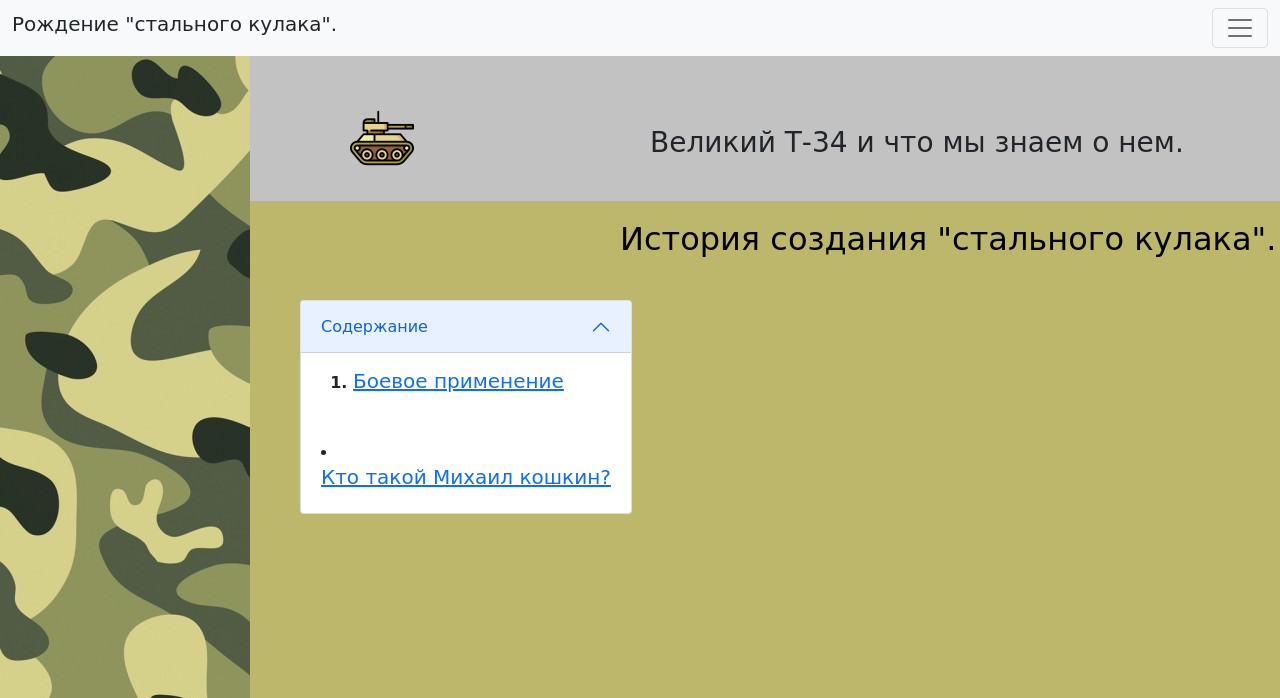
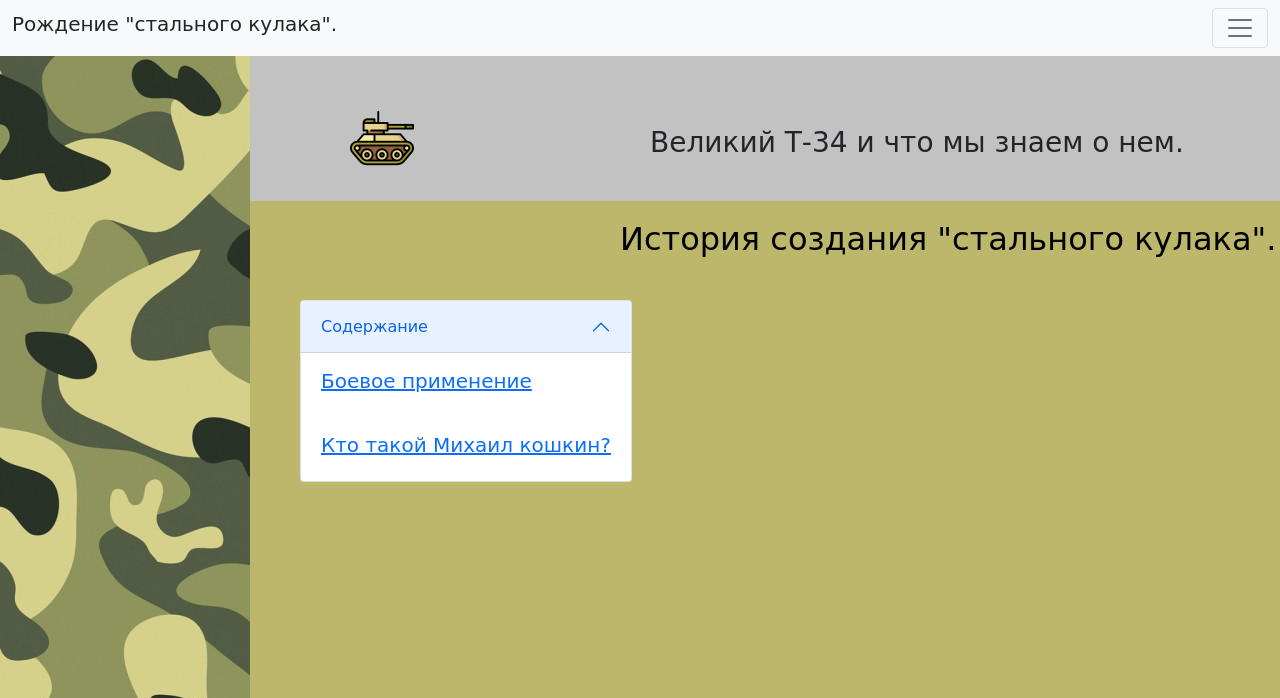
Before and after one commit to BOGDANMIROSHNICHENKO/T-34, a plain HTML site: page index.html in a window 1280 px wide. Shown: the top 698 px of the page. Drawn offline with nearby package versions, Linux system fonts and the light colour scheme.

Commit message:
Update index.html

```diff
--- a/index.html
+++ b/index.html
@@ -49,15 +49,13 @@
     <div id="collapseOne" class="accordion-collapse collapse show" aria-labelledby="headingOne" data-bs-parent="#accordionExample">
       <div class="accordion-body">
         <strong>
-          <ol>
-    <li><h5><a href="#War">Боевое применение</a></h5>
+    <h5><a href="#War">Боевое применение</a></h5>
       </div>
     </div>
     <div id="collapseOne" class="accordion-collapse collapse show" aria-labelledby="headingOne" data-bs-parent="#accordionExample">
       <div class="accordion-body">
         <strong>
-    <li><h5><a href="#Mix">Кто такой Михаил кошкин?</a></h5>
-	</ol>
+    <h5><a href="#Mix">Кто такой Михаил кошкин?</a></h5>
       </div>
     </div>
   </div>
```
